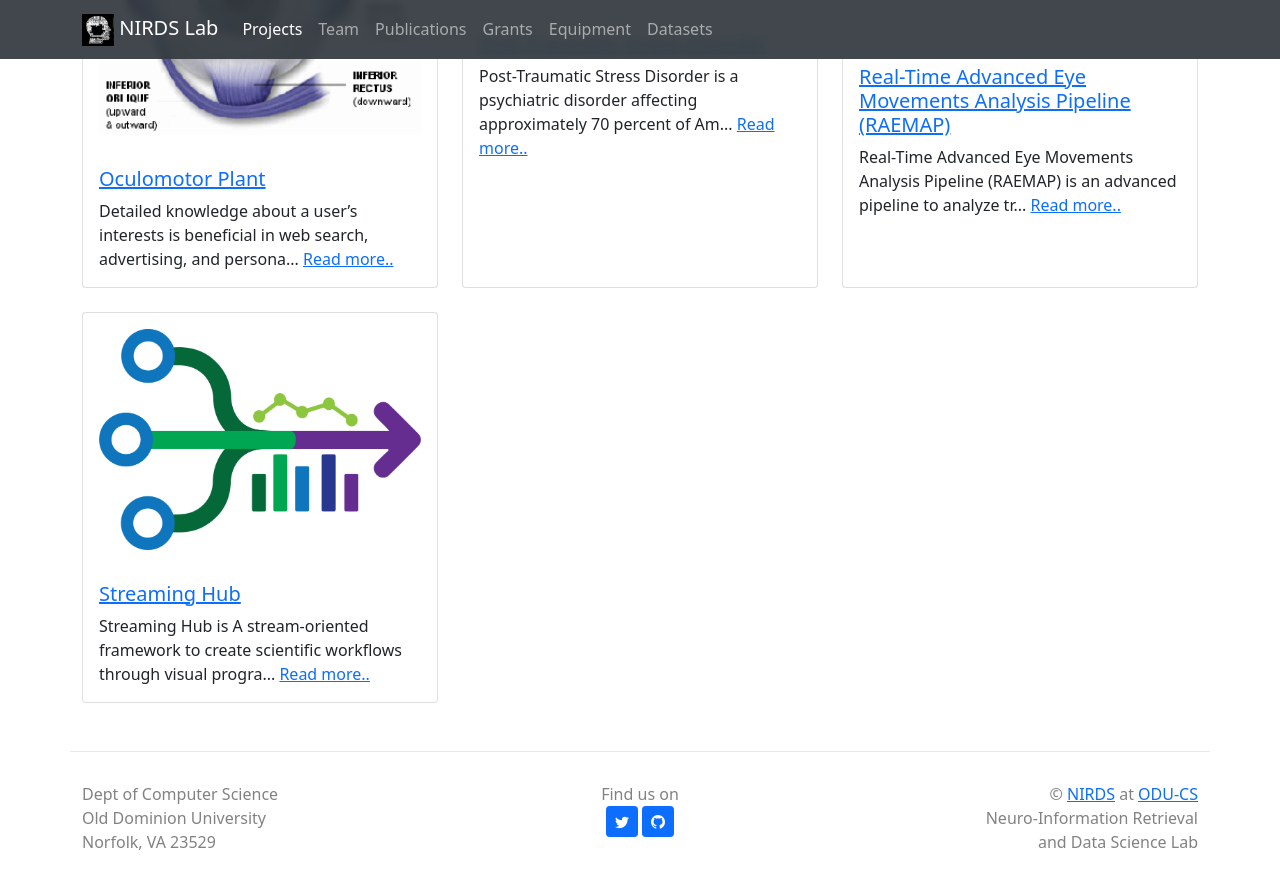
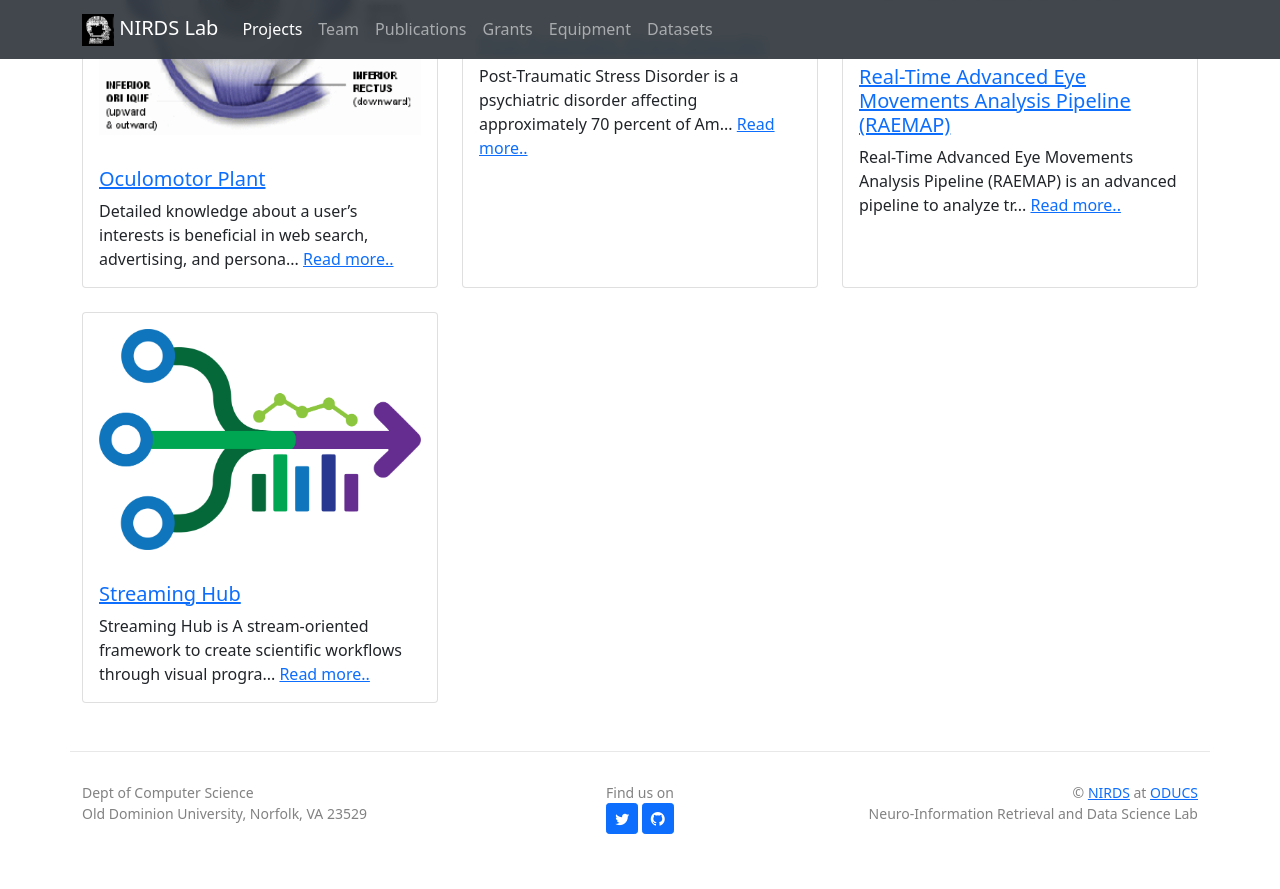
Before and after one commit to nirdslab/nirdslab.github.io, a Jekyll site: the page built from projects.md, in a window 1280 px wide and 900 px high, scrolled down 722 px. Shown: the top 889 px of the window. Built offline with Jekyll 4.4.1, drawn with Linux system fonts in a browser that asks for light colours.

Commit message:
update site layout

```diff
--- a/_includes/footer.html
+++ b/_includes/footer.html
@@ -7,21 +7,19 @@
 </style>
 <footer class="container">
   <div class="row">
-    <div class="col-5">
-      <address>
+    <div class="col-4">
+      <address class="small">
         Dept of Computer Science <br>
-        Old Dominion University <br>
-        Norfolk, VA 23529
+        Old Dominion University, Norfolk, VA 23529
       </address>
     </div>
-    <div class="col-2 px-1 text-center">
+    <div class="col-4 px-1 text-center small">
       Find us on<br>
       {% include social-media.html %}
     </div>
-    <div class="col-5 text-end">
-      &copy; <a target="_blank" href="https://twitter.com/@nirdslab">NIRDS</a> at <a target="_blank" href="https://twitter.com/@oducs">ODU-CS</a> <br>
-      Neuro-Information Retrieval <br>
-      and Data Science Lab
+    <div class="col-4 text-end small">
+      &copy; <a target="_blank" href="https://twitter.com/@nirdslab">NIRDS</a> at <a target="_blank" href="https://twitter.com/@oducs">ODUCS</a> <br>
+      Neuro-Information Retrieval and Data Science Lab
     </div>
   </div>
 </div>
--- a/projects.md
+++ b/projects.md
@@ -4,7 +4,7 @@ title: "Projects"
 permalink: /projects/
 ---
 
-<div class="row row-cols-1 row-cols-md-3 g-4">
+<div class="row row-cols-1 row-cols-lg-3 row-cols-md-2 g-4">
   {% for project in site.projects %}
     <div class="col">
     <div class="card h-100">
```
Also changed, not shown: _data/equipment.yml (added, +66 -0 lines), equipment.md (+19 -54 lines), assets/img/tobii-4c.png (added).
